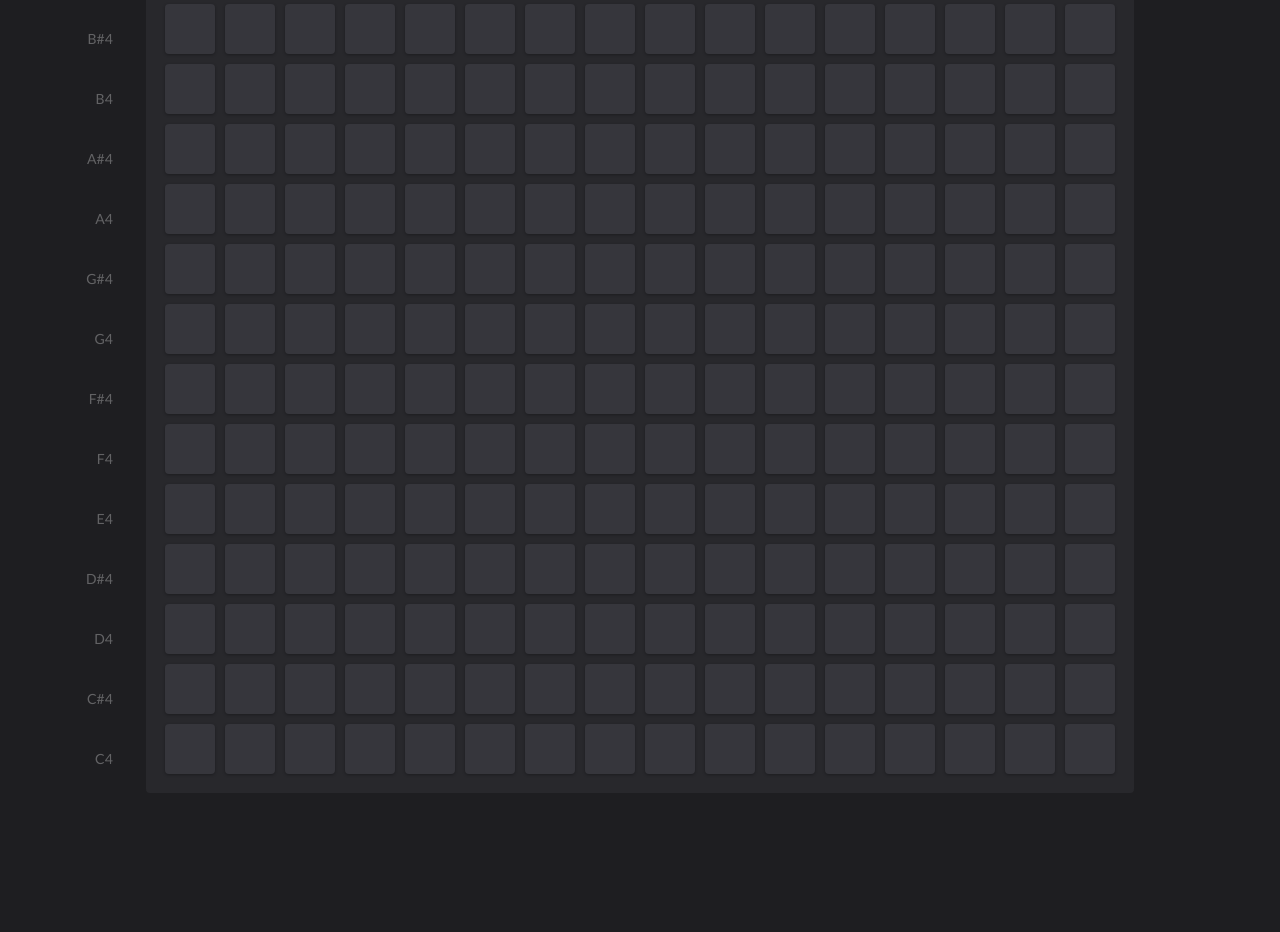
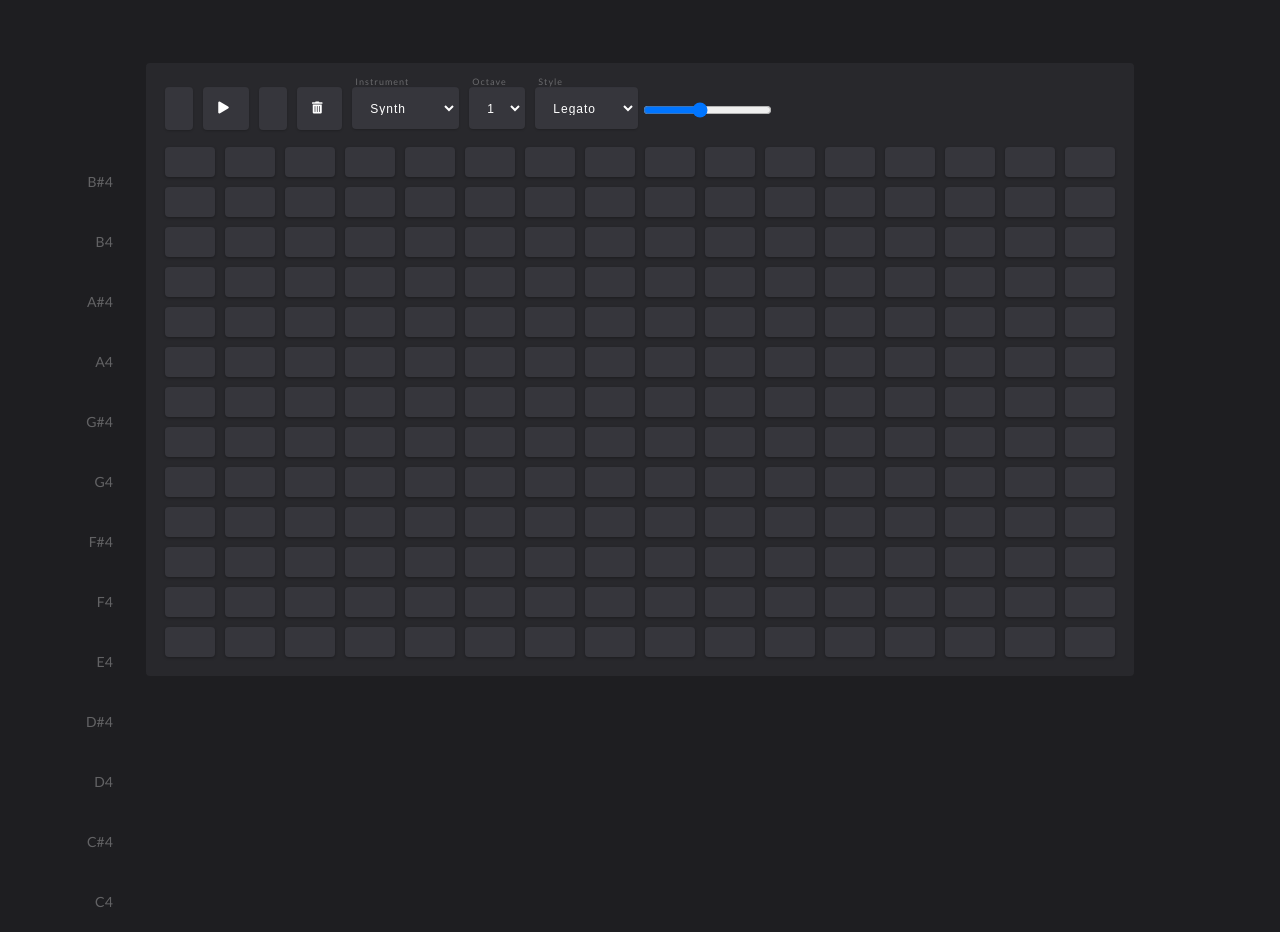
Before and after one commit to philip-nguyen/daw-ui, a React (Create React App) app: page / in a window 1280 px wide. Before the commit the page ends 800 px from the top, so only its background shows below. Built offline with nearby package versions, Linux system fonts and the light colour scheme.

Commit message:
modified the ui and made the event size more dynamic

```diff
--- a/src/components/Sequence.js
+++ b/src/components/Sequence.js
@@ -103,7 +103,9 @@ const Sequence = () => {
                 // Sends the active note to our Polysynth
                 synth.triggerAttackRelease(notes[step], "16n", time);
             },
-            [0, 1, 2, 3, 4, 5, 6, 7, 8, 9, 10, 11, 12, 13, 14, 15],
+            // can use [...Array(grid.length).keys()]
+            // to get the length of the grid dynamically
+            [...Array(grid.length).keys()],
             "16n"
         );
         if (isPlaying) {
@@ -124,7 +126,7 @@ const Sequence = () => {
           await Tone.Transport.start();
     }
 
-    console.log(grid);
+    //console.log(grid);
     return (
         <div id="sequencer">
             <div className="sequencer">
@@ -134,7 +136,10 @@ const Sequence = () => {
                         onClick={() => PlaySequence()}
                         ><i className="play icon"></i></button>
                     <button id="record" className="navigation-buttons fa fa-microphone"></button>
-                    <button id="delete" className="navigation-buttons fa fa-trash" onClick={() => clearSelectedPads()}></button>
+                    <button id="delete" className="navigation-buttons fa fa-trash"
+                        onClick={() => clearSelectedPads()}>
+                            <i className="trash alternate icon"></i>
+                        </button>
 
 
                     <div className="select-wrapper">
--- a/src/style.css
+++ b/src/style.css
@@ -82,7 +82,7 @@ body {
     border-radius: 4px;
     cursor: pointer;
     width: calc(600px / 10 - 10px);
-    height: calc(600px / 10 - 10px);
+    height: calc(400px / 10 - 10px);
     margin: 5px;
     box-shadow: 0 1px 3px 0 rgba(0, 0, 0, 0.3);
     transition: #42424a 100ms ease;
```
